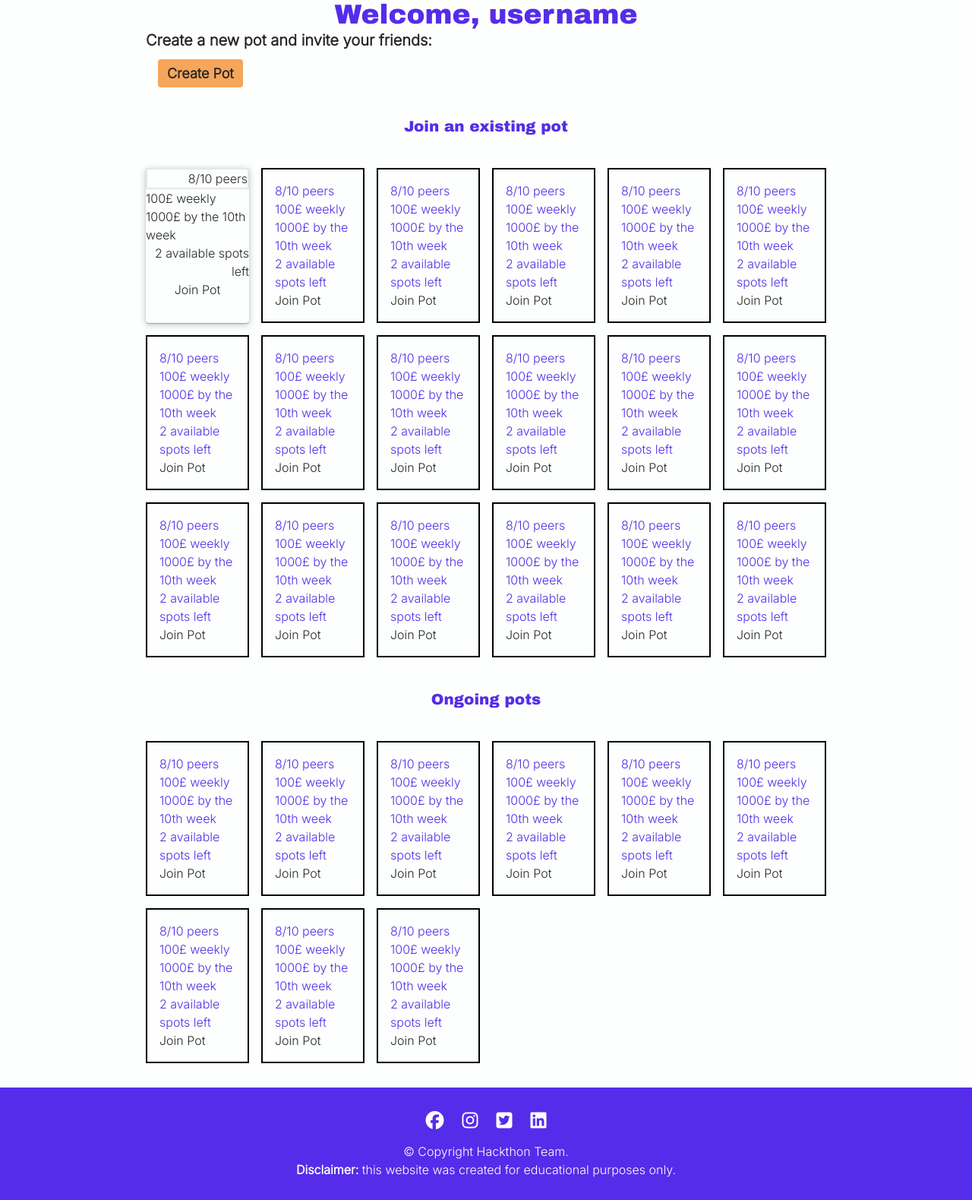
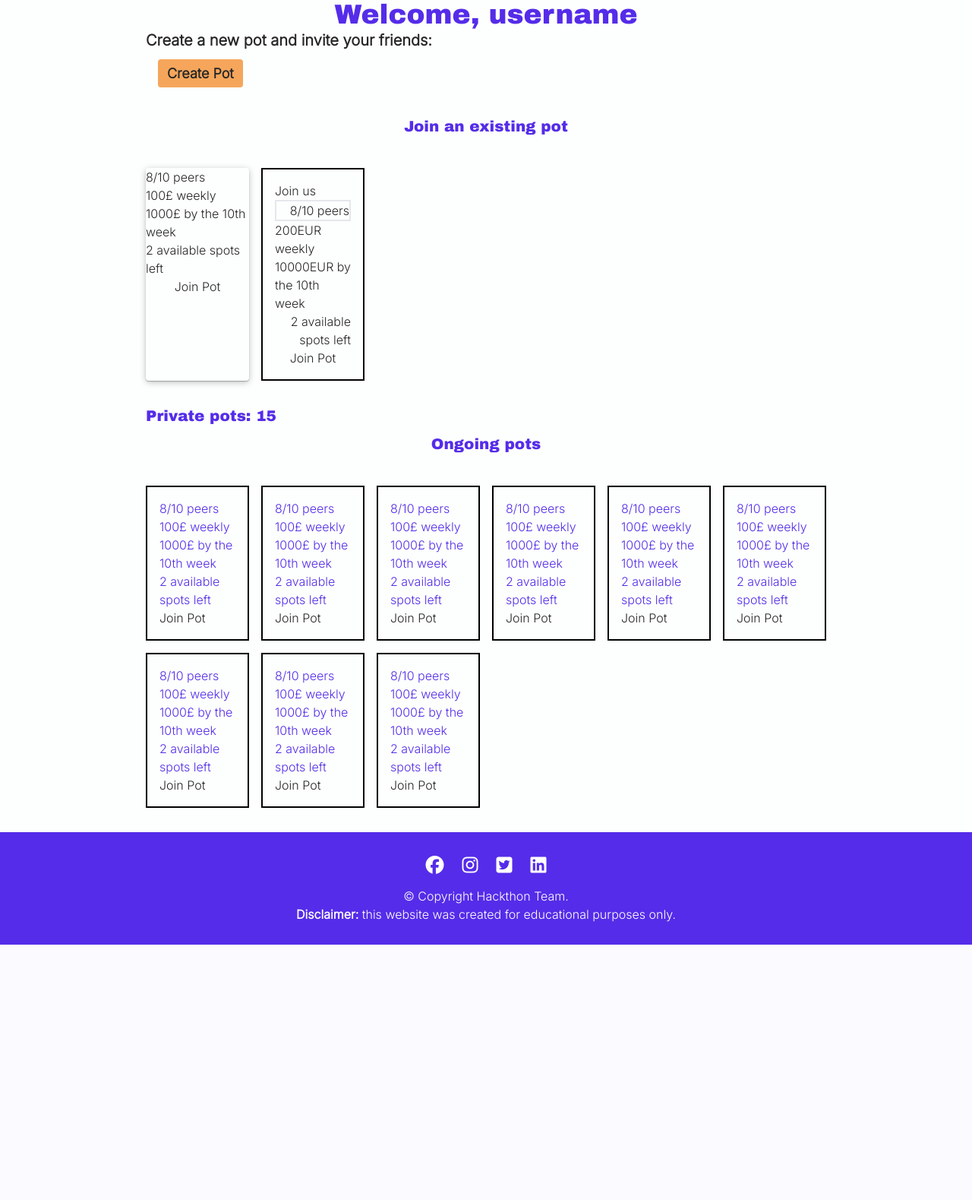
Before and after one commit to AwsSG/revfinance, a Flask app: page /dashboard/ in a window 1280 px wide. Shown: the part 171-1750 px from the top of the page at 76% size. After the commit the page ends 1414 px from the top, so only its background shows below. Run offline with Flask 3, Linux system fonts and the light colour scheme; style sheets or scripts are compiled from the project's sources; some libraries are stand-ins or nearby versions.

Commit message:
Update dashboard to display pots from database

```diff
--- a/app.py
+++ b/app.py
@@ -62,7 +62,12 @@ def home():
 
 @app.route('/dashboard/')
 def dashboard():
-    return render_template('dashboard.html')
+
+    pots = Pots.query
+    public_pots = pots.filter_by(isPrivate=False)
+    private_pots = pots.filter_by(isPrivate=True)
+
+    return render_template('dashboard.html', pots=public_pots, private_pots=private_pots)
 
 
 @app.route("/signup", methods=["GET", "POST"])
--- a/templates/dashboard.html
+++ b/templates/dashboard.html
@@ -10,134 +10,34 @@
 
     <h3 class="py-2 text-center border-y-[1px] border-baby-powder">Join an existing pot</h3>
     <div id="pots-container" class="grid grid-cols-6 gap-4 py-[2rem]">
+
+
       <a href="{{ url_for('create_pot') }}" class="rounded shadow-pot-card">
         <div class="flex flex-col justify-center">
-          <p class="border-2 text-end">8/10 peers</p>
-          <p>100&#163; weekly</>
-          <p>1000&#163; by the 10th week</p>
-          <p class="text-end">2 available spots left</p>
-          <button>Join Pot</button>
-      </div>
-      </a>
-      <a href="{{ url_for('create_pot') }}" style="border: 2px solid black; padding: 1rem;">
         <p>8/10 peers</p>
-        <p>100&#163; weekly</>
+        <p>100&#163; weekly</p>
         <p>1000&#163; by the 10th week</p>
         <p>2 available spots left</p>
         <button>Join Pot</button>
+
+      </div>
       </a>
-      <a href="{{ url_for('create_pot') }}" style="border: 2px solid black; padding: 1rem;">
-        <p>8/10 peers</p>
-        <p>100&#163; weekly</>
-        <p>1000&#163; by the 10th week</p>
-        <p>2 available spots left</p>
-        <button>Join Pot</button>
-      </a>
-      <a href="{{ url_for('create_pot') }}" style="border: 2px solid black; padding: 1rem;">
-        <p>8/10 peers</p>
-        <p>100&#163; weekly</>
-        <p>1000&#163; by the 10th week</p>
-        <p>2 available spots left</p>
-        <button>Join Pot</button>
-      </a>
-      <a href="{{ url_for('create_pot') }}" style="border: 2px solid black; padding: 1rem;">
-        <p>8/10 peers</p>
-        <p>100&#163; weekly</>
-        <p>1000&#163; by the 10th week</p>
-        <p>2 available spots left</p>
-        <button>Join Pot</button>
-      </a>
-      <a href="{{ url_for('create_pot') }}" style="border: 2px solid black; padding: 1rem;">
-        <p>8/10 peers</p>
-        <p>100&#163; weekly</>
-        <p>1000&#163; by the 10th week</p>
-        <p>2 available spots left</p>
-        <button>Join Pot</button>
-      </a>
-      <a href="{{ url_for('create_pot') }}" style="border: 2px solid black; padding: 1rem;">
-        <p>8/10 peers</p>
-        <p>100&#163; weekly</>
-        <p>1000&#163; by the 10th week</p>
-        <p>2 available spots left</p>
-        <button>Join Pot</button>
-      </a>
-      <a href="{{ url_for('create_pot') }}" style="border: 2px solid black; padding: 1rem;">
-        <p>8/10 peers</p>
-        <p>100&#163; weekly</>
-        <p>1000&#163; by the 10th week</p>
-        <p>2 available spots left</p>
-        <button>Join Pot</button>
-      </a>
-      <a href="{{ url_for('create_pot') }}" style="border: 2px solid black; padding: 1rem;">
-        <p>8/10 peers</p>
-        <p>100&#163; weekly</>
-        <p>1000&#163; by the 10th week</p>
-        <p>2 available spots left</p>
-        <button>Join Pot</button>
-      </a> <a href="{{ url_for('create_pot') }}" style="border: 2px solid black; padding: 1rem;">
-        <p>8/10 peers</p>
-        <p>100&#163; weekly</>
-        <p>1000&#163; by the 10th week</p>
-        <p>2 available spots left</p>
-        <button>Join Pot</button>
-      </a>
-      <a href="{{ url_for('create_pot') }}" style="border: 2px solid black; padding: 1rem;">
-        <p>8/10 peers</p>
-        <p>100&#163; weekly</>
-        <p>1000&#163; by the 10th week</p>
-        <p>2 available spots left</p>
-        <button>Join Pot</button>
-      </a>
-      <a href="{{ url_for('create_pot') }}" style="border: 2px solid black; padding: 1rem;">
-        <p>8/10 peers</p>
-        <p>100&#163; weekly</>
-        <p>1000&#163; by the 10th week</p>
-        <p>2 available spots left</p>
-        <button>Join Pot</button>
-      </a>
-      <a href="{{ url_for('create_pot') }}" style="border: 2px solid black; padding: 1rem;">
-        <p>8/10 peers</p>
-        <p>100&#163; weekly</>
-        <p>1000&#163; by the 10th week</p>
-        <p>2 available spots left</p>
-        <button>Join Pot</button>
-      </a>
-      <a href="{{ url_for('create_pot') }}" style="border: 2px solid black; padding: 1rem;">
-        <p>8/10 peers</p>
-        <p>100&#163; weekly</>
-        <p>1000&#163; by the 10th week</p>
-        <p>2 available spots left</p>
-        <button>Join Pot</button>
-      </a>
-      <a href="{{ url_for('create_pot') }}" style="border: 2px solid black; padding: 1rem;">
-        <p>8/10 peers</p>
-        <p>100&#163; weekly</>
-        <p>1000&#163; by the 10th week</p>
-        <p>2 available spots left</p>
-        <button>Join Pot</button>
-      </a>
-      <a href="{{ url_for('create_pot') }}" style="border: 2px solid black; padding: 1rem;">
-        <p>8/10 peers</p>
-        <p>100&#163; weekly</>
-        <p>1000&#163; by the 10th week</p>
-        <p>2 available spots left</p>
-        <button>Join Pot</button>
-      </a>
-      <a href="{{ url_for('create_pot') }}" style="border: 2px solid black; padding: 1rem;">
-        <p>8/10 peers</p>
-        <p>100&#163; weekly</>
-        <p>1000&#163; by the 10th week</p>
-        <p>2 available spots left</p>
-        <button>Join Pot</button>
-      </a>
-      <a href="{{ url_for('create_pot') }}" style="border: 2px solid black; padding: 1rem;">
-        <p>8/10 peers</p>
-        <p>100&#163; weekly</>
-        <p>1000&#163; by the 10th week</p>
-        <p>2 available spots left</p>
-        <button>Join Pot</button>
-      </a>
+      {% for pot in pots %}
+        <a href="{{ url_for('create_pot') }}" style="border: 2px solid black; padding: 1rem;">
+          <div class="flex flex-col justify-center">
+            <h5>{{ pot.title }}</h5>
+            <p class="border-2 text-end">8/10 peers</p>
+            <p>{{ pot.amount }}{{pot.currency}} {{ pot.cycle }}</p>
+            <p>{{ pot.goal }}{{pot.currency}} by the 10th week</p>
+            <p class="text-end">2 available spots left</p>
+            <button>Join Pot</button>
+          </div>
+        </a>
+      {% endfor %}
+
     </div>
+
+    <h3>Private pots: {{ private_pots.count() }}</h3>
 
     <h3 class="py-2 text-center border-y-[1px] border-baby-powder">Ongoing pots</h3>
     <div id="pots-ongoing-container" class="grid grid-cols-6 gap-4 py-[2rem]">
```
Also changed, not shown: templates/createPot.html (+24 -10 lines), instance/moneypot.db.
